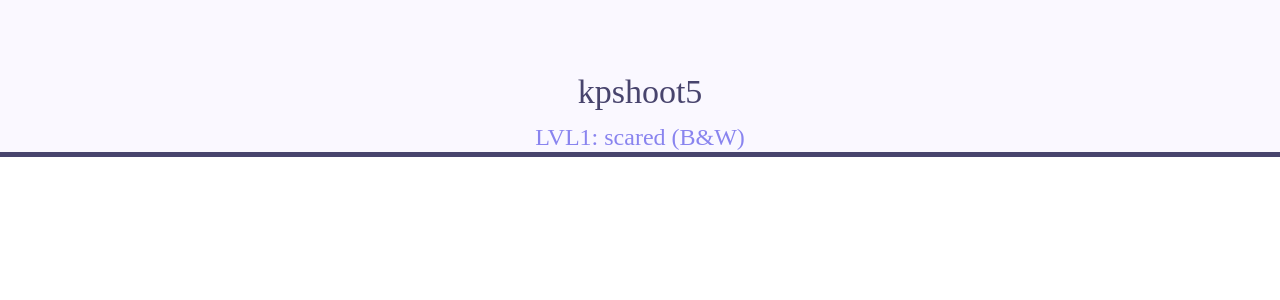
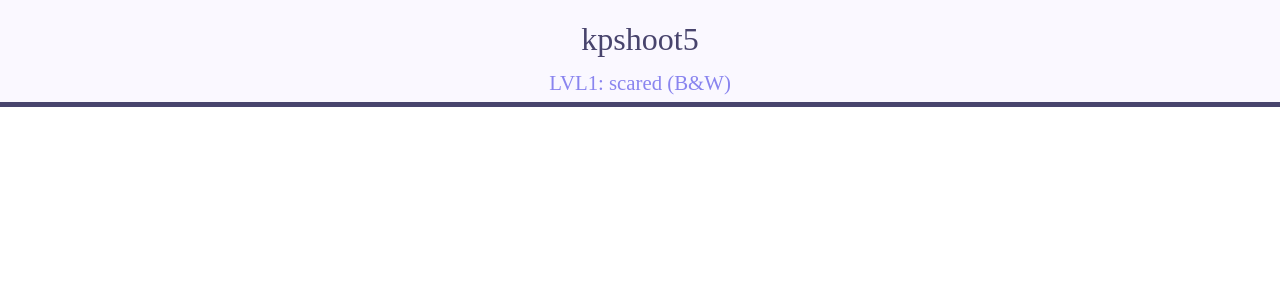
Before and after one commit to kpomm/kpshoot5, a React (Vite) app: page / in a window 1280 px wide. Shown: the top 300 px of the page. Built offline with nearby package versions, Linux system fonts and the light colour scheme; a web font is replaced by a local one.

Commit message:
Nav bar styling changes

```diff
--- a/src/style.scss
+++ b/src/style.scss
@@ -28,14 +28,13 @@ body {
     flex-shrink: 0;
     overflow: hidden;
     border-bottom: 5px solid $main;
-    padding-top: 50px;
     background: $bg;
     text-align: center;
 }
 
 h1 {
     color: $main;
-    font-size: 2.125rem;
+    font-size: 2rem;
     font-style: normal;
     font-weight: 400;
     line-height: normal;
@@ -44,7 +43,7 @@ h1 {
 
 h2 {
     color: $accent;
-    font-size: 1.5rem;
+    font-size: 1.3rem;
     font-style: normal;
     font-weight: 400;
     line-height: normal;
```
